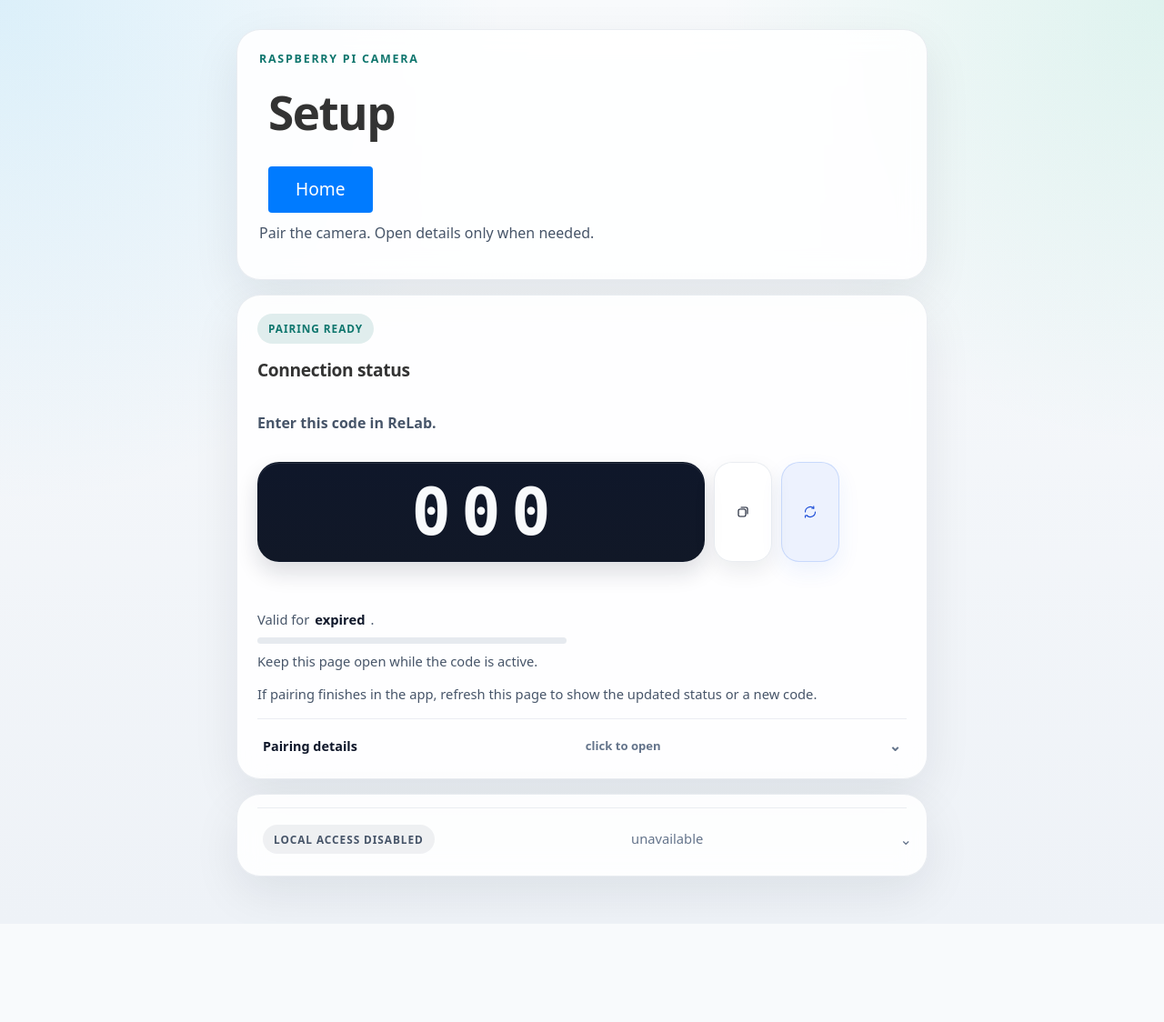
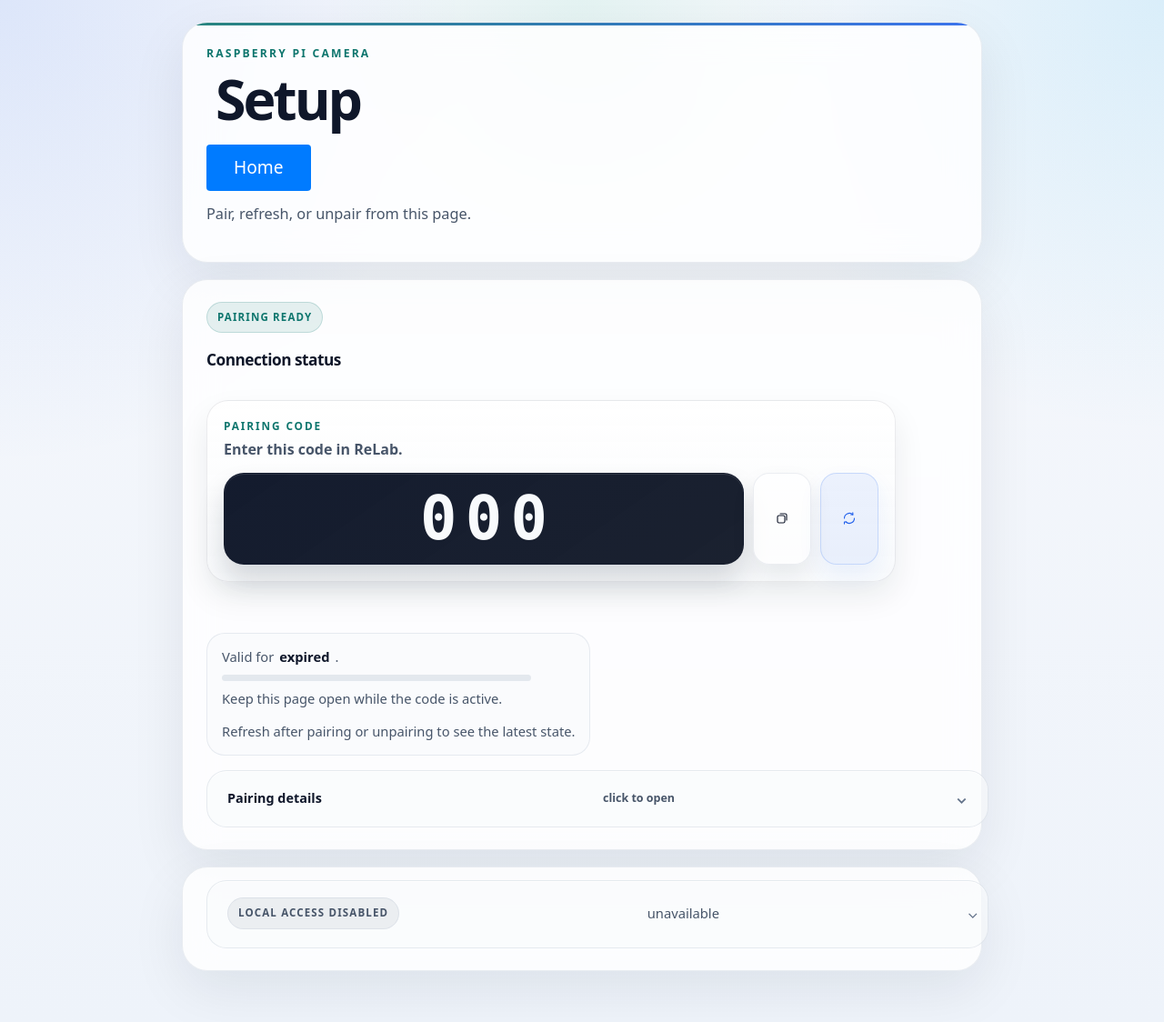
Before and after one commit to CMLPlatform/relab-rpi-cam-plugin, a FastAPI app: template app/templates/setup.html in a window 1280 px wide. Shown: the whole page at 91% size. Before the commit the page ends 1008 px from the top, so only its background shows below. Run offline with FastAPI, Linux system fonts and the light colour scheme; the template is opened without the code that fills it: most values are stand-ins (such as "Sample title", 1, 10 or a date in 2020).

Commit message:
Refactor setup page scripts and update MediaMTX configuration
- Improved JavaScript functions for copying text and handling pairing actions in setup.html.
- Enhanced user feedback for pairing code actions and added status messages.
- Updated MediaMTX configuration to simplify and disable unused protocols.
- Adjusted integration tests to reflect changes in setup page text and functionality.
- Modified unit tests to ensure correct candidate URL retrieval.

```diff
--- a/app/api/routers/local_access.py
+++ b/app/api/routers/local_access.py
@@ -60,6 +60,12 @@ def _get_candidate_urls() -> list[str]:
                 continue
             prioritized_ips.append((_interface_priority(iface), addr.address))
 
+    # If there are any non-docker-ish interfaces, drop docker/tunnel addresses
+    # (they're useful in container-only runs but noisy when the host has real
+    # LAN IPs). This keeps the UI focused on the top host addresses.
+    if any(priority < 100 for priority, _ in prioritized_ips):
+        prioritized_ips = [(p, ip) for p, ip in prioritized_ips if p < 100]
+
     return [f"http://{ip}:{_API_PORT}" for _priority, ip in sorted(prioritized_ips)]
 
 
--- a/app/static/styles.css
+++ b/app/static/styles.css
@@ -117,6 +117,21 @@ h1 {
 
 /* Setup page styles */
 body.setup-page {
+    --setup-bg: #f6f8fc;
+    --setup-surface: rgba(255, 255, 255, 0.82);
+    --setup-surface-strong: rgba(255, 255, 255, 0.92);
+    --setup-border: rgba(148, 163, 184, 0.2);
+    --setup-text: #0f172a;
+    --setup-muted: #475569;
+    --setup-soft: rgba(15, 23, 42, 0.04);
+    --setup-soft-strong: rgba(15, 23, 42, 0.08);
+    --setup-accent: #2563eb;
+    --setup-accent-strong: #0f766e;
+    --setup-danger: #b91c1c;
+    --setup-radius-xl: 28px;
+    --setup-radius-lg: 22px;
+    --setup-radius-md: 16px;
+    --setup-shadow: 0 20px 60px rgba(15, 23, 42, 0.08);
     max-width: none;
     margin: 0;
     min-height: 100vh;
@@ -124,9 +139,12 @@ body.setup-page {
     line-height: 1.6;
     display: block;
     background:
-        radial-gradient(circle at top left, rgba(14, 165, 233, 0.12), transparent 34%),
-        radial-gradient(circle at top right, rgba(16, 185, 129, 0.11), transparent 30%),
-        linear-gradient(180deg, #f8fafc 0%, #eef2f7 100%);
+        radial-gradient(circle at top left, rgba(37, 99, 235, 0.12), transparent 30%),
+        radial-gradient(circle at top right, rgba(14, 165, 233, 0.12), transparent 28%),
+        radial-gradient(circle at 50% 0%, rgba(16, 185, 129, 0.08), transparent 22%),
+        linear-gradient(180deg, var(--setup-bg) 0%, #eef3fa 100%);
+    color: var(--setup-text);
+    font-family: ui-sans-serif, system-ui, -apple-system, BlinkMacSystemFont, "Segoe UI", sans-serif;
 }
 
 body.setup-page h1,
@@ -137,49 +155,68 @@ body.setup-page p {
 }
 
 .setup-shell {
-    width: min(760px, calc(100vw - 32px));
+    width: min(880px, calc(100vw - 24px));
     margin: 0 auto;
-    padding: 32px 0 52px;
+    padding: 24px 0 56px;
     display: grid;
-    gap: 16px;
+    gap: 18px;
 }
 
 .setup-hero,
 .setup-panel,
 .setup-status {
-    background: rgba(255, 255, 255, 0.88);
-    border: 1px solid rgba(148, 163, 184, 0.2);
-    border-radius: 26px;
-    box-shadow: 0 18px 52px rgba(15, 23, 42, 0.08);
-    backdrop-filter: blur(14px);
+    background: var(--setup-surface);
+    border: 1px solid var(--setup-border);
+    border-radius: var(--setup-radius-xl);
+    box-shadow: var(--setup-shadow);
+    backdrop-filter: blur(18px);
 }
 
 .setup-hero {
-    padding: 22px 24px;
+    position: relative;
+    overflow: hidden;
+    padding: 24px 26px;
+    display: grid;
+    gap: 12px;
+}
+
+.setup-hero::after {
+    content: "";
+    position: absolute;
+    inset: 0 0 auto;
+    height: 3px;
+    background: linear-gradient(90deg, var(--setup-accent-strong), var(--setup-accent));
+    opacity: 0.9;
 }
 
 .setup-hero h1 {
-    font-size: clamp(2.2rem, 4vw, 3.2rem);
+    font-size: clamp(2.5rem, 4.8vw, 3.8rem);
     margin-bottom: 8px;
-    letter-spacing: -0.03em;
+    letter-spacing: -0.05em;
+    line-height: 0.96;
+    color: var(--setup-text);
 }
 
 .setup-hero p {
-    color: #475569;
-    max-width: 52ch;
+    color: var(--setup-muted);
+    max-width: 58ch;
+    font-size: 1.02rem;
+}
+
+.setup-hero .btn {
+    margin: 0;
 }
 
 .setup-eyebrow {
-    color: #0f766e;
-    font-size: 0.78rem;
-    font-weight: 800;
+    color: var(--setup-accent-strong);
+    font-size: 0.76rem;
+    font-weight: 900;
     text-transform: uppercase;
-    letter-spacing: 0.14em;
-    margin-bottom: 8px;
+    letter-spacing: 0.18em;
 }
 
 .setup-panel {
-    padding: 22px 24px;
+    padding: 24px 26px;
     display: grid;
     grid-template-columns: 1fr;
     gap: 18px;
@@ -188,18 +225,19 @@ body.setup-page p {
 
 .setup-copy {
     display: grid;
-    gap: 14px;
+    gap: 12px;
 }
 
 .setup-copy h2,
 .setup-status h2 {
-    font-size: 1.2rem;
-    letter-spacing: -0.02em;
+    font-size: 1.08rem;
+    letter-spacing: -0.03em;
+    color: var(--setup-text);
 }
 
 .setup-copy p,
 .setup-status p {
-    color: #475569;
+    color: var(--setup-muted);
 }
 
 .status-chip {
@@ -207,51 +245,92 @@ body.setup-page p {
     align-items: center;
     gap: 8px;
     width: fit-content;
-    padding: 7px 12px;
+    padding: 7px 11px;
     border-radius: 999px;
-    font-size: 0.74rem;
-    font-weight: 800;
-    letter-spacing: 0.08em;
+    border: 1px solid rgba(148, 163, 184, 0.2);
+    background: rgba(255, 255, 255, 0.56);
+    font-size: 0.72rem;
+    font-weight: 900;
+    letter-spacing: 0.1em;
     text-transform: uppercase;
 }
 
 .status-chip--live {
-    color: #0f766e;
-    background: rgba(15, 118, 110, 0.12);
+    color: var(--setup-accent-strong);
+    background: rgba(15, 118, 110, 0.1);
+    border-color: rgba(15, 118, 110, 0.18);
 }
 
 .status-chip--success {
     color: #166534;
-    background: rgba(22, 101, 52, 0.12);
+    background: rgba(34, 197, 94, 0.12);
+    border-color: rgba(34, 197, 94, 0.18);
 }
 
 .status-chip--muted {
-    color: #475569;
+    color: var(--setup-muted);
     background: rgba(71, 85, 105, 0.08);
+    border-color: rgba(148, 163, 184, 0.16);
 }
 
 .pairing-code-shell {
-    display: flex;
-    align-items: stretch;
+    display: grid;
+    grid-template-columns: minmax(0, 1fr) 64px 64px;
     gap: 10px;
-    width: min(100%, 640px);
+    width: min(100%, 720px);
+}
+
+.pairing-code-panel {
+    display: grid;
+    gap: 12px;
+    width: min(100%, 720px);
+    padding: 18px;
+    border-radius: 24px;
+    border: 1px solid rgba(15, 23, 42, 0.08);
+    background:
+        linear-gradient(180deg, rgba(255, 255, 255, 0.9), rgba(248, 250, 252, 0.86));
+    box-shadow:
+        inset 0 1px 0 rgba(255, 255, 255, 0.72),
+        0 16px 34px rgba(15, 23, 42, 0.08);
+}
+
+.pairing-code-panel__header {
+    display: grid;
+    gap: 4px;
+}
+
+.pairing-code-panel__label {
+    color: var(--setup-accent-strong);
+    font-size: 0.74rem;
+    font-weight: 900;
+    letter-spacing: 0.16em;
+    text-transform: uppercase;
+}
+
+.pairing-code-panel__lead {
+    margin: 0;
+    color: var(--setup-text);
+    font-size: 1rem;
+    font-weight: 650;
 }
 
 .pairing-code {
-    flex: 1;
     display: flex;
     align-items: center;
     justify-content: center;
     min-width: 0;
-    padding: 18px 20px;
-    border-radius: 24px;
-    border: 1px solid rgba(15, 23, 42, 0.1);
-    background: linear-gradient(180deg, #0f172a 0%, #111827 100%);
+    padding: 16px 18px;
+    border-radius: 22px;
+    border: 1px solid rgba(15, 23, 42, 0.12);
+    background:
+        linear-gradient(145deg, rgba(15, 23, 42, 0.98), rgba(17, 24, 39, 0.96));
     color: #f8fafc;
-    font: 800 clamp(2.4rem, 7vw, 4.5rem)/1 ui-monospace, SFMono-Regular, Menlo, Monaco, Consolas, monospace;
-    letter-spacing: 0.16em;
-    text-indent: 0.16em;
-    box-shadow: inset 0 1px 0 rgba(255, 255, 255, 0.1), 0 12px 24px rgba(15, 23, 42, 0.14);
+    font: 800 clamp(2.2rem, 7vw, 4.2rem)/1 ui-monospace, SFMono-Regular, Menlo, Monaco, Consolas, monospace;
+    letter-spacing: 0.14em;
+    text-indent: 0.14em;
+    box-shadow:
+        inset 0 1px 0 rgba(255, 255, 255, 0.1),
+        0 18px 30px rgba(15, 23, 42, 0.16);
     user-select: all;
 }
 
@@ -260,17 +339,16 @@ body.setup-page p {
     align-items: center;
     justify-content: center;
     align-self: stretch;
-    flex: 0 0 64px;
     width: 64px;
     min-height: 64px;
     margin: 0;
     padding: 0;
-    border: 1px solid rgba(148, 163, 184, 0.2);
-    border-radius: 20px;
-    background: rgba(255, 255, 255, 0.7);
-    color: #0f172a;
+    border: 1px solid rgba(148, 163, 184, 0.18);
+    border-radius: 18px;
+    background: rgba(255, 255, 255, 0.72);
+    color: var(--setup-text);
     font-size: 0;
-    box-shadow: 0 10px 24px rgba(15, 23, 42, 0.08);
+    box-shadow: 0 12px 26px rgba(15, 23, 42, 0.08);
 }
 
 .setup-refresh-code-btn {
@@ -278,17 +356,16 @@ body.setup-page p {
     align-items: center;
     justify-content: center;
     align-self: stretch;
-    flex: 0 0 64px;
     width: 64px;
     min-height: 64px;
     margin: 0;
     padding: 0;
     border: 1px solid rgba(37, 99, 235, 0.18);
-    border-radius: 20px;
+    border-radius: 18px;
     background: rgba(37, 99, 235, 0.08);
-    color: #1d4ed8;
+    color: var(--setup-accent);
     font-size: 0;
-    box-shadow: 0 10px 24px rgba(37, 99, 235, 0.08);
+    box-shadow: 0 12px 26px rgba(37, 99, 235, 0.08);
 }
 
 .setup-copy-code-btn[data-feedback-state="copied"] {
@@ -380,7 +457,11 @@ body.setup-page p {
 .pairing-meta {
     display: grid;
     gap: 8px;
-    color: #475569;
+    padding: 14px 16px;
+    border: 1px solid var(--setup-border);
+    border-radius: 20px;
+    background: rgba(248, 250, 252, 0.72);
+    color: var(--setup-muted);
     font-size: 0.92rem;
 }
 
@@ -406,8 +487,7 @@ body.setup-page p {
 
 .setup-debug {
     width: 100%;
-    border-top: 1px solid rgba(148, 163, 184, 0.18);
-    padding-top: 14px;
+    padding: 2px 0 0;
 }
 
 .setup-debug summary {
@@ -458,8 +538,8 @@ body.setup-page p {
 }
 
 .setup-debug__summary-hint {
-    color: #64748b;
-    font-size: 0.82rem;
+    color: var(--setup-muted);
+    font-size: 0.78rem;
     font-weight: 600;
 }
 
@@ -539,7 +619,7 @@ body.setup-page p {
 }
 
 .setup-status {
-    padding: 20px 22px;
+    padding: 24px 26px;
 }
 
 .setup-status--advanced {
@@ -548,14 +628,17 @@ body.setup-page p {
 
 .setup-status-grid {
     display: grid;
-    gap: 14px;
+    gap: 16px;
     justify-items: start;
 }
 
 .setup-status details {
     width: 100%;
-    border-top: 1px solid rgba(148, 163, 184, 0.18);
-    padding-top: 14px;
+    padding: 14px 16px 16px;
+    border: 1px solid var(--setup-border);
+    border-radius: var(--setup-radius-lg);
+    background: rgba(248, 250, 252, 0.62);
+    box-shadow: inset 0 1px 0 rgba(255, 255, 255, 0.72);
 }
 
 .setup-status summary {
@@ -584,7 +667,7 @@ body.setup-page p {
 }
 
 .setup-advanced__summary {
-    color: #64748b;
+    color: var(--setup-muted);
     font-size: 0.92rem;
     text-align: right;
 }
--- a/app/templates/setup.html
+++ b/app/templates/setup.html
@@ -249,7 +249,7 @@
     <div>
       <a href="{{ url_for('homepage') }}" class="btn">Home</a>
     </div>
-    <p>Pair the camera. Open details only when needed.</p>
+    <p>Pair, refresh, or unpair from this page.</p>
   </section>
 
   <section class="setup-status">
@@ -284,51 +284,46 @@
       {% elif pairing.status == status_paired %}
       <p class="online">Paired. Connecting now.</p>
       {% elif pairing.status in ('waiting', 'registering') and pairing.code %}
-        <p class="online">Enter this code in ReLab.</p>
+      <div class="pairing-code-panel">
+        <div class="pairing-code-panel__header">
+          <div class="pairing-code-panel__label">Pairing code</div>
+          <p class="pairing-code-panel__lead">Enter this code in ReLab.</p>
+        </div>
         <div class="pairing-code-shell">
           <div class="pairing-code" id="pairing-code">{{ pairing.code }}</div>
-          <button
-            class="setup-copy-code-btn"
-            type="button"
-            aria-label="Copy pairing code"
-            title="Copy pairing code"
-            onclick="copyText(document.getElementById('pairing-code').textContent, this)"
-          >
+          <button class="setup-copy-code-btn" type="button" aria-label="Copy pairing code" title="Copy pairing code"
+            onclick="copyText(document.getElementById('pairing-code').textContent, this)">
             <svg viewBox="0 0 24 24" aria-hidden="true" focusable="false">
-              <path d="M9 4.5h8.25A2.25 2.25 0 0 1 19.5 6.75V15" fill="none" stroke="currentColor" stroke-width="1.7" stroke-linecap="round" stroke-linejoin="round"/>
-              <rect x="4.5" y="7.5" width="12" height="12" rx="2.25" fill="none" stroke="currentColor" stroke-width="1.7" stroke-linejoin="round"/>
+              <path d="M9 4.5h8.25A2.25 2.25 0 0 1 19.5 6.75V15" fill="none" stroke="currentColor" stroke-width="1.7"
+                stroke-linecap="round" stroke-linejoin="round" />
+              <rect x="4.5" y="7.5" width="12" height="12" rx="2.25" fill="none" stroke="currentColor" stroke-width="1.7"
+                stroke-linejoin="round" />
             </svg>
             <span class="sr-only">Copy code</span>
           </button>
-          <button
-            class="setup-refresh-code-btn"
-            type="button"
-            aria-label="Generate a new pairing code"
-            title="Generate a new pairing code"
-            onclick="refreshPairingCode(this)"
-          >
+          <button class="setup-refresh-code-btn" type="button" aria-label="Generate a new pairing code"
+            title="Generate a new pairing code" onclick="refreshPairingCode(this)">
             <svg viewBox="0 0 24 24" aria-hidden="true" focusable="false">
-              <path d="M20.25 12a8.25 8.25 0 0 1-13.95 5.95M3.75 12A8.25 8.25 0 0 1 17.7 6.05" fill="none" stroke="currentColor" stroke-width="1.7" stroke-linecap="round"/>
-              <path d="M17.7 6.05h-3.2M17.7 6.05v-3.2M3.75 17.95h3.2M3.75 17.95v3.2" fill="none" stroke="currentColor" stroke-width="1.7" stroke-linecap="round" stroke-linejoin="round"/>
+              <path d="M20.25 12a8.25 8.25 0 0 1-13.95 5.95M3.75 12A8.25 8.25 0 0 1 17.7 6.05" fill="none"
+                stroke="currentColor" stroke-width="1.7" stroke-linecap="round" />
+              <path d="M17.7 6.05h-3.2M17.7 6.05v-3.2M3.75 17.95h3.2M3.75 17.95v3.2" fill="none" stroke="currentColor"
+                stroke-width="1.7" stroke-linecap="round" stroke-linejoin="round" />
             </svg>
             <span class="sr-only">New code</span>
           </button>
         </div>
+      </div>
       <div class="pairing-action-status" id="pairing-action-status" aria-live="polite"></div>
       <div class="pairing-meta">
-          <span
-            class="pairing-validity"
-            data-pairing-expiry
-            data-expires-at="{{ pairing_expires_at_iso }}"
-            data-ttl-ms="{{ pairing_code_ttl_seconds * 1000 }}"
-          >
+        <span class="pairing-validity" data-pairing-expiry data-expires-at="{{ pairing_expires_at_iso }}"
+          data-ttl-ms="{{ pairing_code_ttl_seconds * 1000 }}">
           Valid for <strong class="pairing-countdown" data-pairing-countdown>...</strong>.
         </span>
         <div class="pairing-progress" aria-hidden="true">
           <span class="pairing-progress__fill" data-pairing-progress></span>
         </div>
         <span>Keep this page open while the code is active.</span>
-          <span class="setup-debug__hint">If pairing finishes in the app, refresh this page to show the updated status or a new code.</span>
+        <span class="setup-debug__hint">Refresh after pairing or unpairing to see the latest state.</span>
       </div>
       {% elif pairing.status == status_error %}
       <p class="offline">{{ pairing.error or 'Pairing error. Retrying.' }}</p>
@@ -346,17 +341,14 @@
             <span class="setup-debug__label">URL</span>
             <div class="setup-debug__value">
               <code id="pairing-backend-url">{{ pairing_backend_url }}</code>
-              <button
-                class="btn setup-copy-btn"
-                type="button"
-                onclick="copyText(document.getElementById('pairing-backend-url').textContent, this)"
-              >
+              <button class="btn setup-copy-btn" type="button"
+                onclick="copyText(document.getElementById('pairing-backend-url').textContent, this)">
                 Copy
               </button>
             </div>
           </div>
           <div class="setup-debug__row">
-            <span class="setup-debug__label">Edit</span>
+            <span class="setup-debug__label">Change</span>
             <span class="setup-debug__text">
               Set <code>PAIRING_BACKEND_URL</code> in <code>.env</code> or Compose, then restart.
             </span>
@@ -406,7 +398,7 @@
           </span>
           <span class="setup-advanced__summary">
             {% if local_mode_enabled %}
-              key, preview, API
+            browser + scripts
             {% else %}
             unavailable
             {% endif %}
@@ -415,14 +407,16 @@
 
         <div class="setup-advanced__body">
           <p>
-            Automatic direct mode only works in the native RELab app; browsers served over HTTPS cannot probe this Pi's HTTP API because of mixed-content blocking.
+            The local API works in browsers on your LAN, in the native RELab app, and in custom scripts.
           </p>
           <ul class="setup-advanced__list">
-            <li><strong>Native RELab app latency boost</strong> - once relay-paired, the app receives this key automatically and switches to direct access when an Ethernet cable is connected. Works in both the native app and modern browsers (Chrome/Edge). Latency drops from ~2 s to ~0.4 s.</li>
-            <li><strong>Standalone / non-ReLab clients</strong> - use the key directly with <code>X-API-Key</code> to call the camera API without the relay.</li>
+            <li><strong>Native RELab app latency boost</strong> - once relay-paired, the app receives this key
+              automatically and switches to direct access when an Ethernet cable is connected.</li>
+            <li><strong>Browser and script access</strong> - use the same key in a browser on the local network or send
+              it directly with <code>X-API-Key</code> from custom tools.</li>
           </ul>
           <div class="setup-advanced__callout">
-            The local key does not let you register this camera in the ReLab app. Registration requires relay pairing (the 6-character code above).
+            Relay pairing still uses the 6-character code above.
           </div>
           {% if local_api_key %}
           <div class="setup-advanced__grid">
@@ -439,30 +433,31 @@
             <div class="setup-debug__row">
               <span class="setup-debug__label">HLS preview</span>
               <span class="setup-debug__text">
-                  {% for ip in lan_ips %}<code>http://{{ ip }}:8018/hls/cam-preview/index.m3u8</code>{% if not loop.last %}<br>{% endif %}{% endfor %}
+                {% for ip in lan_ips %}<code>http://{{ ip }}:8018/hls/cam-preview/index.m3u8</code>{% if not loop.last
+                %}<br>{% endif %}{% endfor %}
               </span>
             </div>
             <div class="setup-debug__row">
               <span class="setup-debug__label">API</span>
               <span class="setup-debug__text">
-                  {% for ip in lan_ips %}<code>http://{{ ip }}:8018</code>{% if not loop.last %}<br>{% endif %}{% endfor %}
+                {% for ip in lan_ips %}<code>http://{{ ip }}:8018</code>{% if not loop.last %}<br>{% endif %}{% endfor
+                %}
               </span>
             </div>
           </div>
           <p class="setup-advanced__footnote">
-              Use this for manual setup or non-ReLab clients (<code>X-API-Key</code>).
-              The RELab app delivers and applies this key automatically — you only need to copy it for custom scripts or standalone mode.
+            Copy this key for browser testing, custom scripts, or standalone clients.
           </p>
           {% endif %}
         </div>
       </details>
     </div>
   </section>
-  <dialog id="unpair-dialog" style="border:1px solid #ccc;border-radius:8px;padding:24px;max-width:380px;box-shadow:0 4px 24px rgba(0,0,0,0.15)">
-    <h3 style="margin-top:0">Unpair this camera?</h3>
-    <p style="margin-bottom:20px">It will disconnect from the backend and re-enter pairing mode. You can re-pair it at any time.</p>
-    <div style="display:flex;gap:8px;justify-content:flex-end">
-      <button class="btn" onclick="document.getElementById('unpair-dialog').close()" style="background:#6c757d">Cancel</button>
+  <dialog id="unpair-dialog" class="setup-dialog">
+    <h3>Unpair this camera?</h3>
+    <p>It will disconnect from the backend and re-enter pairing mode. You can re-pair it at any time.</p>
+    <div class="setup-dialog__actions">
+      <button class="btn setup-dialog__cancel" onclick="document.getElementById('unpair-dialog').close()">Cancel</button>
       <button class="btn btn--danger" id="unpair-confirm-btn" onclick="confirmUnpair()">Unpair</button>
     </div>
   </dialog>
```
Also changed, not shown: other parts of app/static/styles.css (+96 -23 lines), mediamtx.yml (+8 -54 lines), tests/integration/test_setup.py (+7 -7 lines), tests/unit/test_local_access.py (+1 -4 lines). Lines whose indentation alone changed are shown as unchanged.
